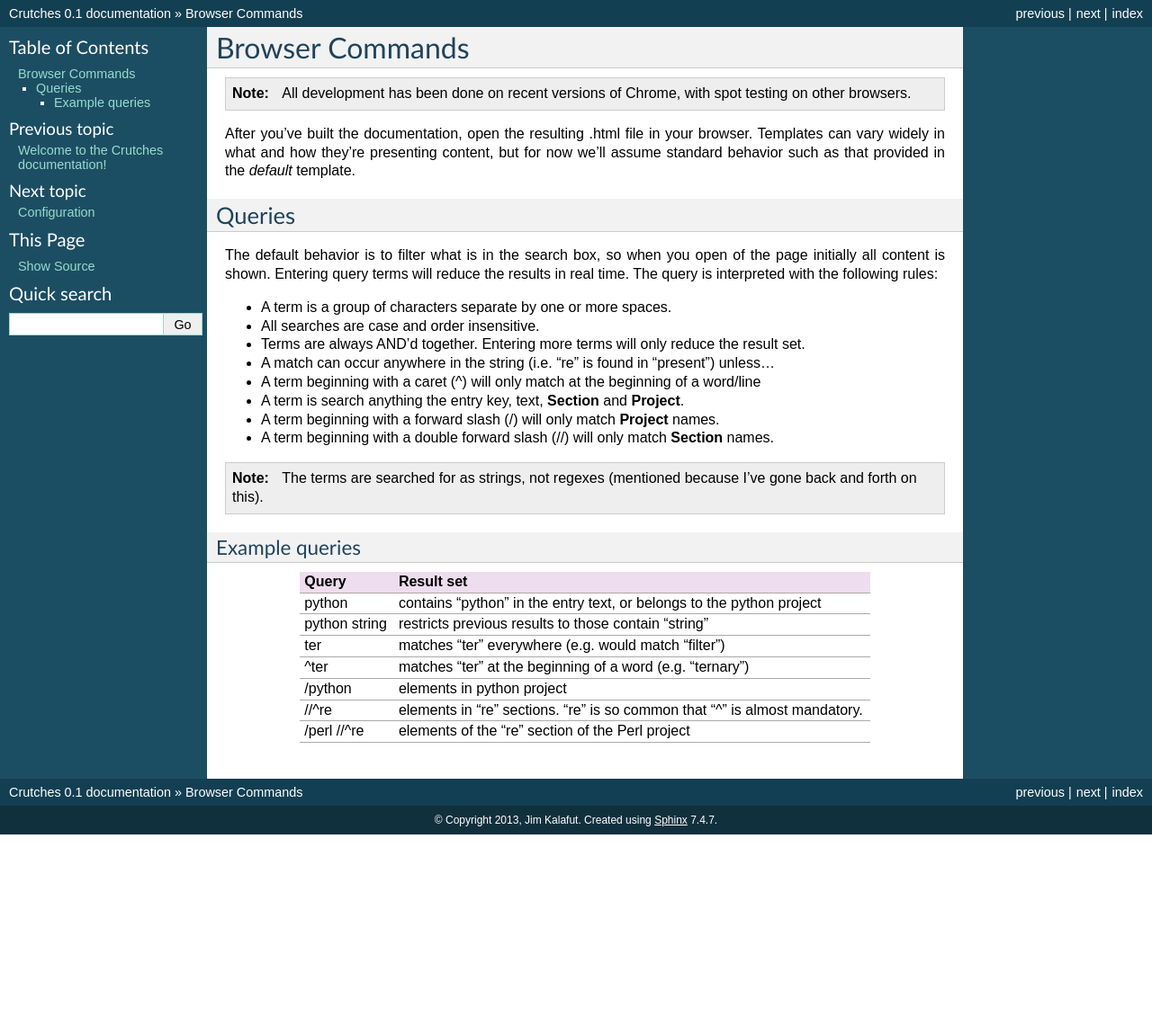
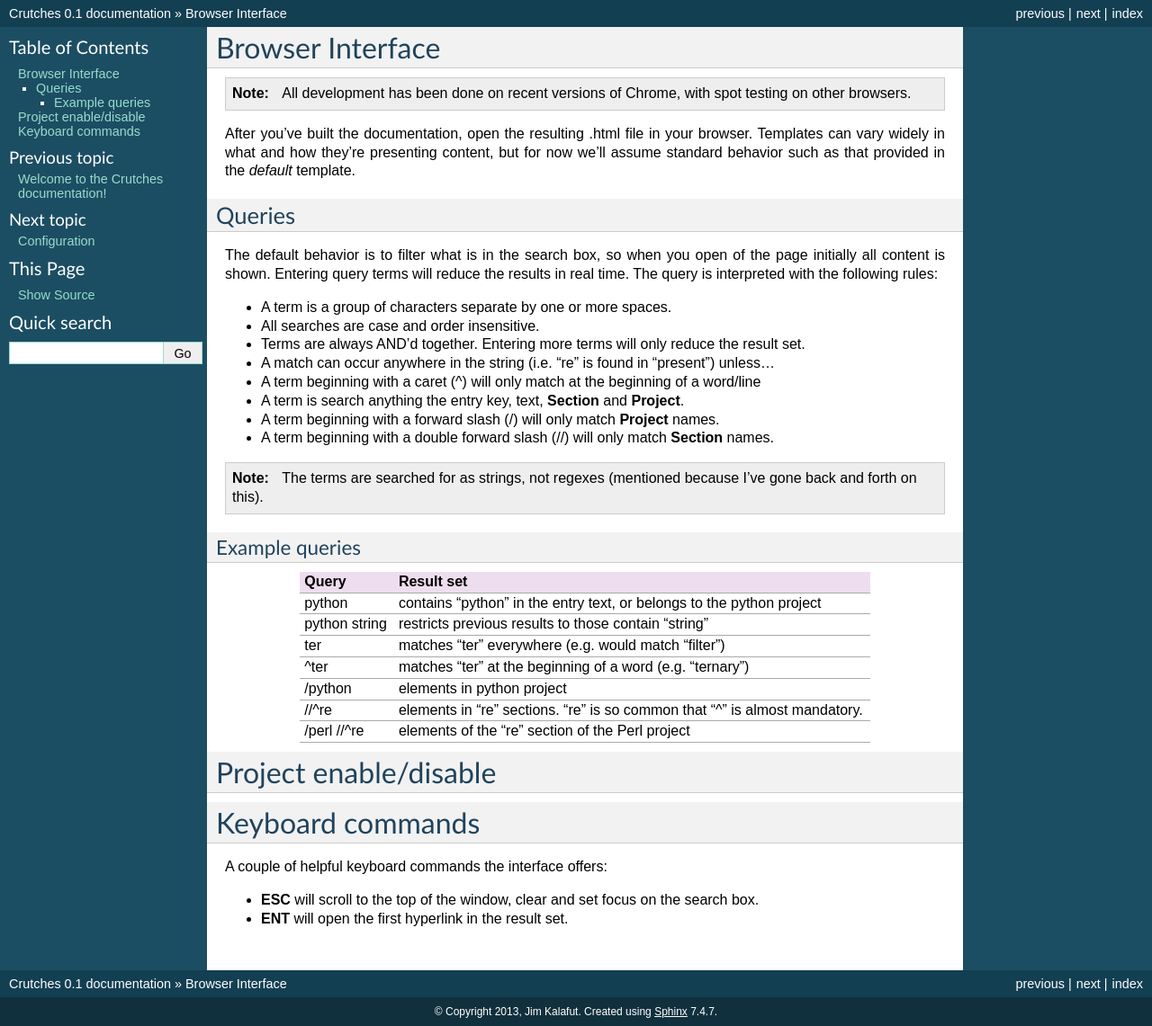
Before and after one commit to kalafut/crutches, a Sphinx documentation site: the page built from docs/usage.rst, in a window 1280 px wide. Shown: the whole page at 90% size. Built offline with Sphinx 7.4.7, drawn with Linux system fonts in a browser that asks for light colours; pages that are not in the unit, such as notebooks, are missing from menus; before the commit the page ends 928 px from its top, so only the background shows below that.

Commit message:
Keyboard commands

```diff
--- a/docs/usage.rst
+++ b/docs/usage.rst
@@ -1,7 +1,7 @@
 .. _usage::
 
-Browser Commands
-################
+Browser Interface
+#################
 
 .. note:: All development has been done on recent versions of Chrome, with spot testing
           on other browsers.
@@ -41,3 +41,14 @@ ter                      matches "ter" everywhere (e.g. would match "filter")
 //^re                    elements in "re" sections. "re" is so common that "^" is almost mandatory.
 /perl //^re              elements of the "re" section of the Perl project
 =============            =======
+
+Project enable/disable
+#####################
+
+Keyboard commands
+#################
+
+A couple of helpful keyboard commands the interface offers:
+
+* **ESC** will scroll to the top of the window, clear and set focus on the search box.
+* **ENT** will open the first hyperlink in the result set.
```
